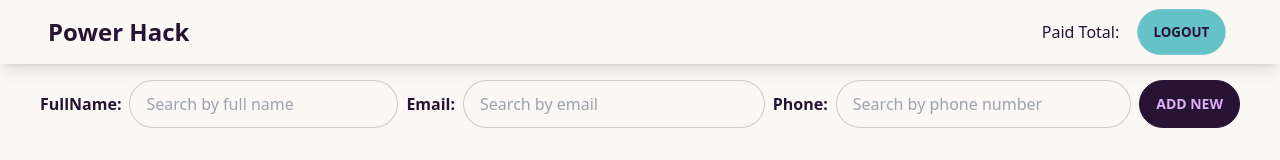
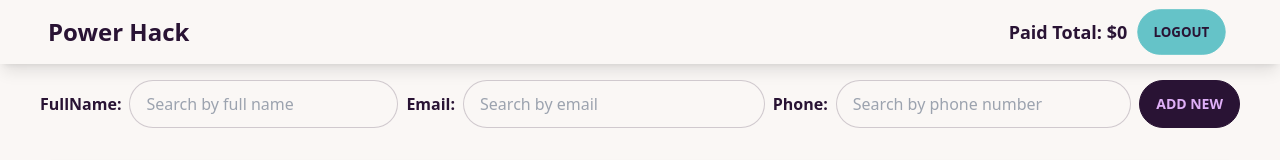
Before and after one commit to AfnanFerdousi/power_hack_client, a React (Create React App) app: page /billingpage in a window 1280 px wide. Shown: the top 160 px of the page. Built offline with nearby package versions, Linux system fonts and the light colour scheme; no server answers.

Commit message:
total paid displayed

```diff
--- a/src/components/Shared/Navbar.js
+++ b/src/components/Shared/Navbar.js
@@ -1,8 +1,12 @@
-import React from 'react';
+import React, { useContext } from 'react';
 import { useNavigate } from 'react-router-dom';
+import { BillingContext } from '../../BillingContextProvider/BillingContextProvider';
 
 const Navbar = () => {
     const navigate = useNavigate()
+    const { billingData } = useContext(BillingContext);
+    const totalPaidAmount = billingData.reduce((acc, bill) => Number(acc) + Number(bill.payable), 0);
+    console.log(totalPaidAmount)
     const logout = () => {
         localStorage.removeItem('token');
         navigate('/login');
@@ -16,15 +20,15 @@ const Navbar = () => {
                             <svg xmlns="http://www.w3.org/2000/svg" className="h-5 w-5" fill="none" viewBox="0 0 24 24" stroke="currentColor"><path strokeLinecap="round" strokeLinejoin="round" strokeWidth="2" d="M4 6h16M4 12h8m-8 6h16" /></svg>
                         </label>
                         <ul tabIndex={0} className="menu menu-compact dropdown-content mt-3 p-2 shadow bg-base-100 rounded-box w-52">
-                            <li>Paid Total:</li>
+                            <li className="">Paid Total:{totalPaidAmount}</li>
                             <li><button className="btn btn-primary" onClick={() => logout()}>Logout</button></li>
                         </ul>
                     </div>
                     <h2 className="font-semibold normal-case text-2xl">Power Hack</h2>
                 </div>
-                <div className="navbar-end hidden lg:flex">
-                    <ul className="menu menu-horizontal px-1">
-                        <li><a>Paid Total: </a></li>
+                <div className="navbar-end hidden lg:md:flex items-center gap-x-2">
+                    <ul className="menu menu-horizontal px-1 lg:md:flex items-center gap-x-2">
+                        <li className="text-lg font-semibold">Paid Total: ${totalPaidAmount}</li>
                         <li><button className="btn btn-primary" onClick={() => logout()}>Logout</button></li>
                     </ul>
                 </div>
```
